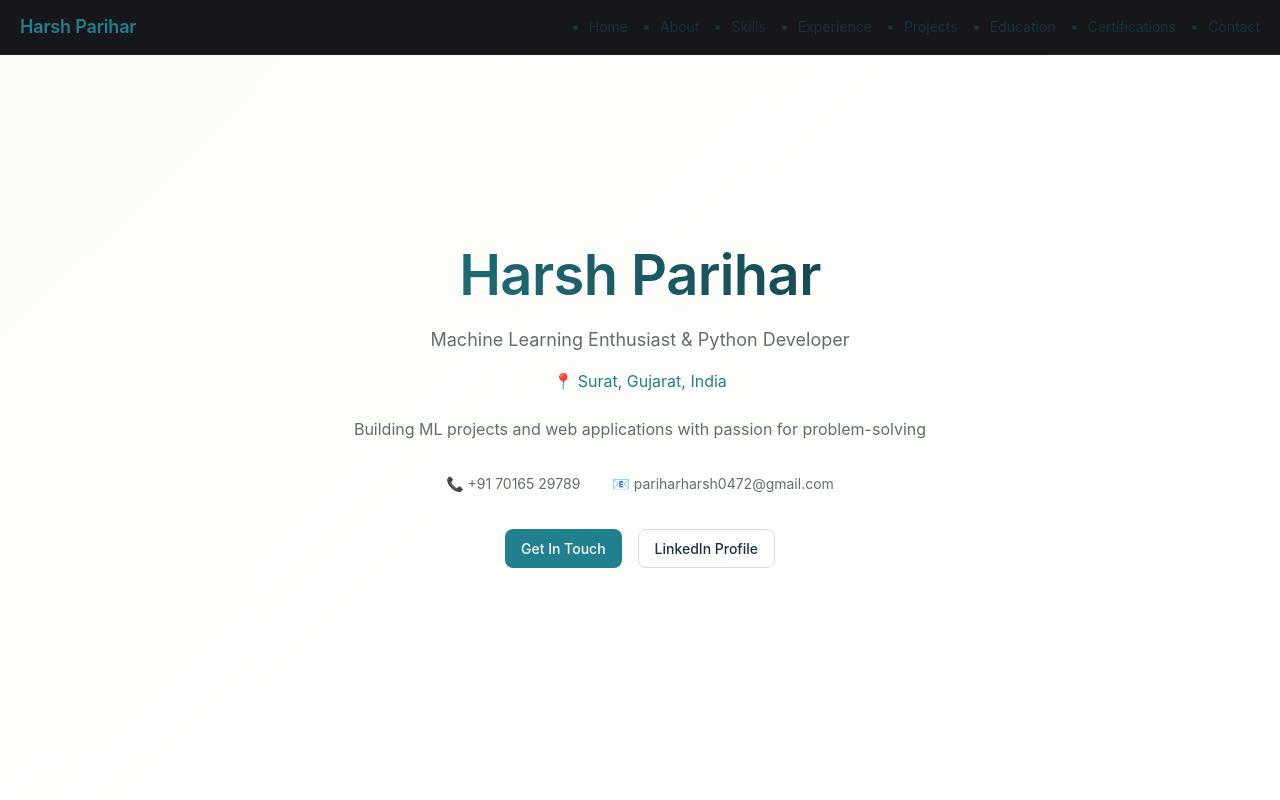
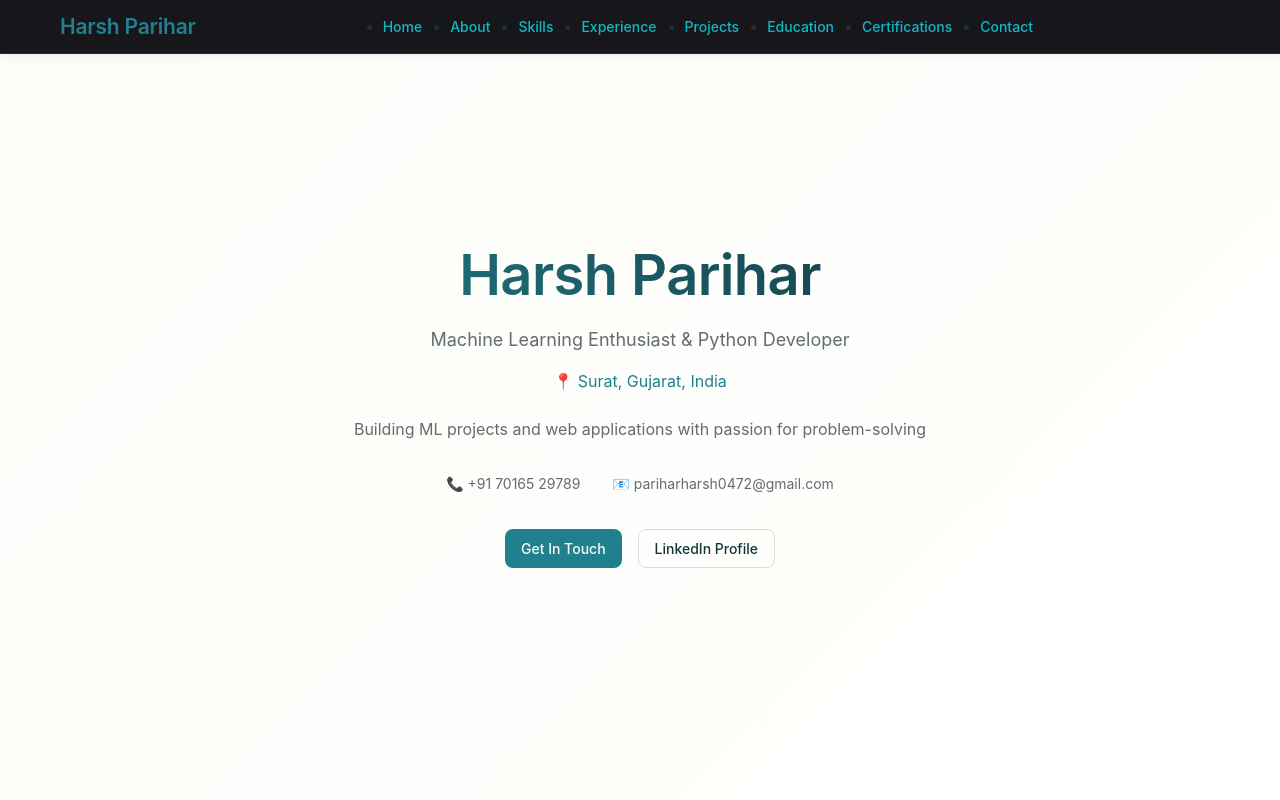
Before and after one commit to happii2k/harshparihar.github.io, a plain HTML site: page index.html in a window 1280 px wide. Shown: the top 800 px of the page. Drawn offline with Linux system fonts and the light colour scheme; a web font is replaced by a local one.

Commit message:
Update style.css

```diff
--- a/style.css
+++ b/style.css
@@ -1505,65 +1505,69 @@ body {
   position: fixed;
   top: 0;
   width: 100%;
-  background: rgba(var(--color-background), 0.95);
+  background: #18181b; /* use a softer very dark gray or your brand color */
   backdrop-filter: blur(10px);
   z-index: 1000;
-  padding: var(--space-16) 0;
-  border-bottom: 1px solid var(--color-border);
+  padding: 1rem 0;
+  border-bottom: 1px solid rgba(0, 224, 255, 0.12);
+  box-shadow: 0 2px 8px 0 rgba(0,0,0,0.07);
 }
 
 .nav-container {
-  max-width: var(--container-xl);
+  max-width: 1200px;
   margin: 0 auto;
-  padding: 0 var(--space-20);
+  padding: 0 20px;
   display: flex;
   justify-content: space-between;
   align-items: center;
 }
 
 .nav-logo h2 {
-  color: var(--color-primary);
-  font-weight: var(--font-weight-bold);
-  font-size: var(--font-size-xl);
-}
-
+  color: var(--color-primary); /* main accent color */
+  font-weight: 600;
+  font-size: 1.5rem;
+  margin: 0;
+}
+
+/* Make navigation visible and blue on hover */
 .nav-menu {
   display: flex;
-  gap: var(--space-32);
+  gap: 2rem;
 }
 
 .nav-link {
-  color: var(--color-text);
+  color: #10b9c6; /* bright teal or use var(--color-primary) if it's readable */
   text-decoration: none;
-  font-weight: var(--font-weight-normal);
-  transition: color var(--duration-fast) var(--ease-standard);
+  font-weight: 500;
+  transition: color 0.3s ease;
   position: relative;
 }
 
+.nav-link:visited {
+  color: #10b9c6;
+}
+
 .nav-link:hover {
-  color: var(--color-primary);
+  color: #0ef5ff;
 }
 
 .nav-link::after {
   content: '';
   position: absolute;
   width: 0;
-  height: var(--space-2);
-  bottom: calc(-1 * var(--space-6));
+  height: 2px;
+  bottom: -5px;
   left: 0;
-  background-color: var(--color-primary);
-  transition: width var(--duration-fast) var(--ease-standard);
+  background-color: #00e0ff;
+  transition: width 0.3s ease;
 }
 
 .nav-link:hover::after {
   width: 100%;
 }
 
-.nav-toggle {
-  display: none;
-  flex-direction: column;
-  cursor: pointer;
-}
+
+
 
 .nav-toggle span {
   width: 25px;
```
